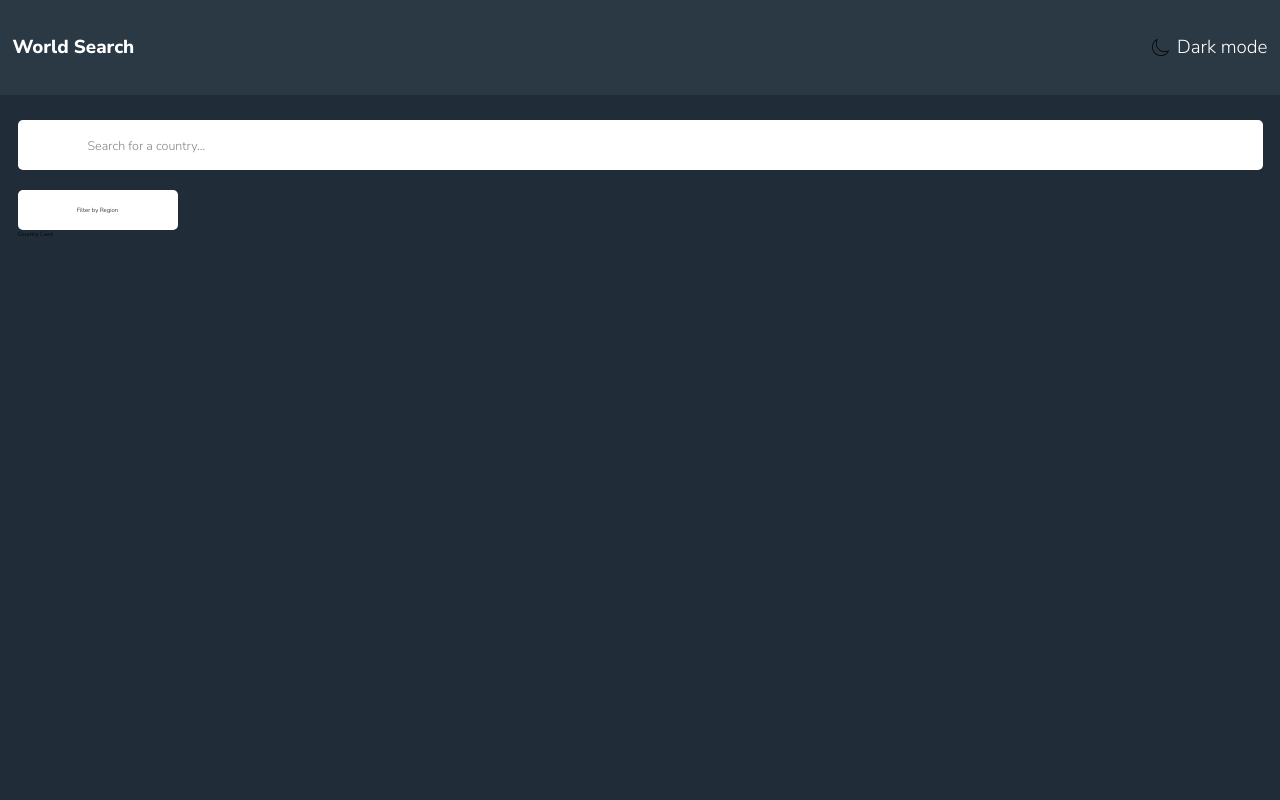
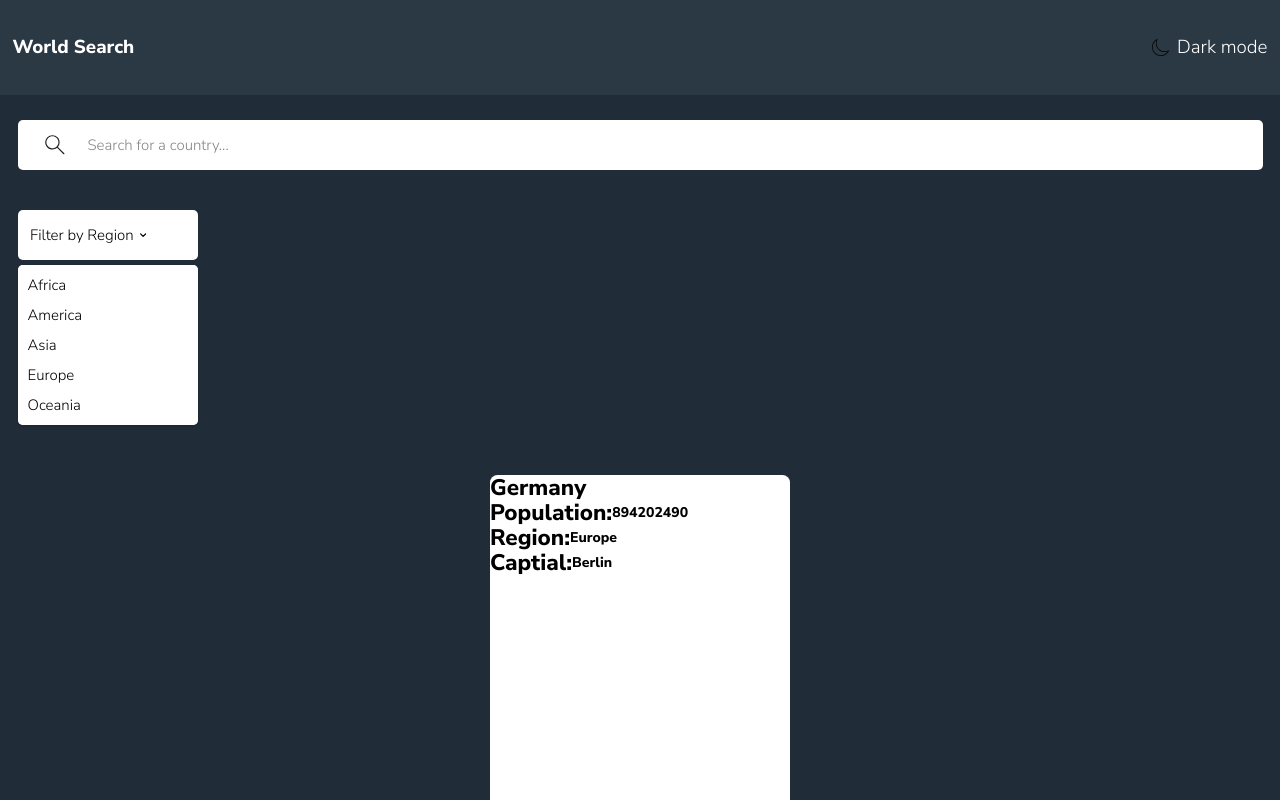
Before and after one commit to Vivianie-P/Countries, a React (Vite) app: page / in a window 1280 px wide. Both pictures are taken after a click on the button "Filter by Region". Built offline with nearby package versions, Linux system fonts and the light colour scheme.

Commit message:
Woking on building out country card component

```diff
--- a/src/components/CountryCard.tsx
+++ b/src/components/CountryCard.tsx
@@ -1,5 +1,21 @@
 const CountryCard = () => {
-	return <div>Country Card</div>;
+	return (
+		<div>
+			<div className="m-auto mt-20 h-[360px] w-[300px] rounded-xl bg-white ">
+				{/* <img src="" alt="country flag" /> */}
+				<h1 className="flex text-4xl font-extrabold text-black">Germany</h1>
+				<h2 className="flex items-center  text-left text-4xl font-bold text-black">
+					Population: <span className="">894202490</span>
+				</h2>
+				<h2 className="flex text-left text-4xl font-bold text-black">
+					Region: <span className="">Europe</span>
+				</h2>
+				<h2 className="flex text-left text-4xl font-bold text-black">
+					Captial: <span className="">Berlin</span>
+				</h2>
+			</div>
+		</div>
+	);
 };
 
 export default CountryCard;
--- a/src/components/Filter.tsx
+++ b/src/components/Filter.tsx
@@ -1,9 +1,91 @@
+// import downArrow from "../assets/images/chevron-down.svg";
+import { useState } from "react";
+
 function Filter() {
+	const [toggler, setToggler] = useState(false);
+
+	const handleButtonClick = () => {
+		setToggler(!toggler);
+	};
+
 	return (
-		<div>
-			<button className="mt-8 h-16 w-64 rounded-lg bg-white">
+		<div className="relative">
+			<button
+				id="dropdownDefaultButton"
+				className="mt-16 inline-flex h-20 w-72 items-center rounded-lg bg-white px-5 py-2.5 text-center text-2xl font-medium text-black"
+				type="button"
+				onClick={handleButtonClick}
+			>
 				Filter by Region
+				<svg
+					className="ml-2.5 h-2.5 w-2.5"
+					aria-hidden="true"
+					xmlns="http://www.w3.org/2000/svg"
+					fill="none"
+					viewBox="0 0 10 6"
+				>
+					<path
+						stroke="currentColor"
+						stroke-linecap="round"
+						stroke-linejoin="round"
+						stroke-width="2"
+						d="m1 1 4 4 4-4"
+					/>
+				</svg>
 			</button>
+
+			{toggler && (
+				<div
+					id="dropdown"
+					className="z-10 w-72 divide-y divide-gray-100 rounded-lg bg-white shadow dark:bg-gray-700"
+				>
+					<ul
+						className="mt-2 w-72 rounded-lg bg-white py-2 text-sm text-black"
+						aria-labelledby="dropdownDefaultButton"
+					>
+						<li>
+							<a
+								href="#"
+								className="block px-4 py-2 text-2xl hover:bg-gray-100 dark:hover:bg-gray-600 dark:hover:text-white"
+							>
+								Africa
+							</a>
+						</li>
+						<li>
+							<a
+								href="#"
+								className="block px-4 py-2 text-2xl hover:bg-gray-100 dark:hover:bg-gray-600 dark:hover:text-white"
+							>
+								America
+							</a>
+						</li>
+						<li>
+							<a
+								href="#"
+								className="block px-4 py-2 text-2xl hover:bg-gray-100 dark:hover:bg-gray-600 dark:hover:text-white"
+							>
+								Asia
+							</a>
+						</li>
+						<li>
+							<a
+								href="#"
+								className="block px-4 py-2 text-2xl hover:bg-gray-100 dark:hover:bg-gray-600 dark:hover:text-white"
+							>
+								Europe
+							</a>
+						</li>
+						<li>
+							<a
+								href="#"
+								className="block px-4 py-2 text-2xl hover:bg-gray-100 dark:hover:bg-gray-600 dark:hover:text-white"
+							>
+								Oceania
+							</a>
+						</li>
+					</ul>
+				</div>
+			)}
 		</div>
 	);
 }
--- a/src/components/Search.tsx
+++ b/src/components/Search.tsx
@@ -3,14 +3,14 @@ import MagnifyingGlass from "../assets/images/magnifying-glass.svg";
 function Search() {
 	return (
 		<div>
-			<label className="relative text-dark-gray" htmlFor="search bar">
+			<label className="relative" htmlFor="search bar">
 				<img
-					className="absolute left-9 top-1/2 h-10 w-10 -translate-y-1/2 transform"
+					className="absolute left-9 top-1/2 h-12 w-12 -translate-y-1/2 transform"
 					src={MagnifyingGlass}
 					alt="magnifying-glass-svg"
 				/>
 				<input
-					className=" flex h-20 w-full items-center justify-center rounded-lg px-28 text-xl placeholder:text-dark-gray"
+					className=" flex h-20 w-full items-center justify-center rounded-lg px-28 text-2xl placeholder:text-dark-gray"
 					type="text"
 					placeholder="Search for a country..."
 				/>
```
Also changed, not shown: src/assets/images/magnifying-glass.svg.
